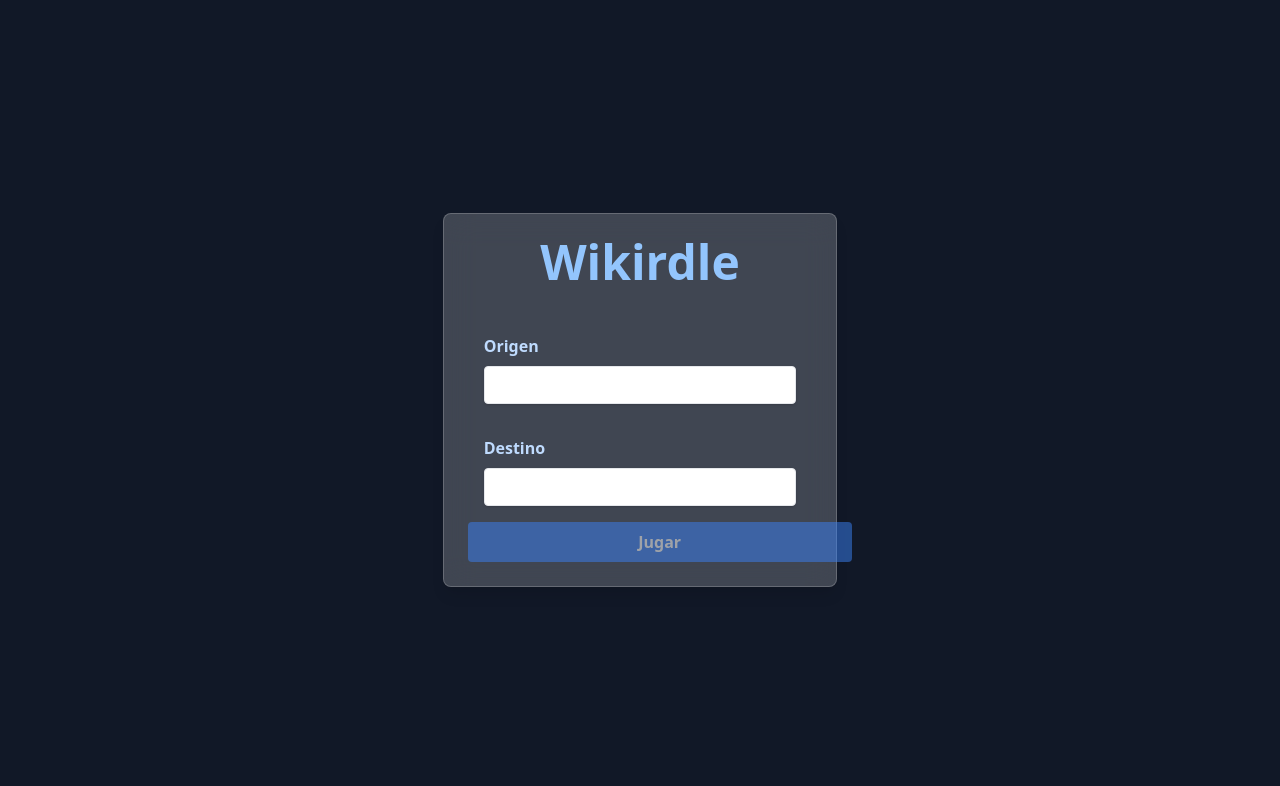
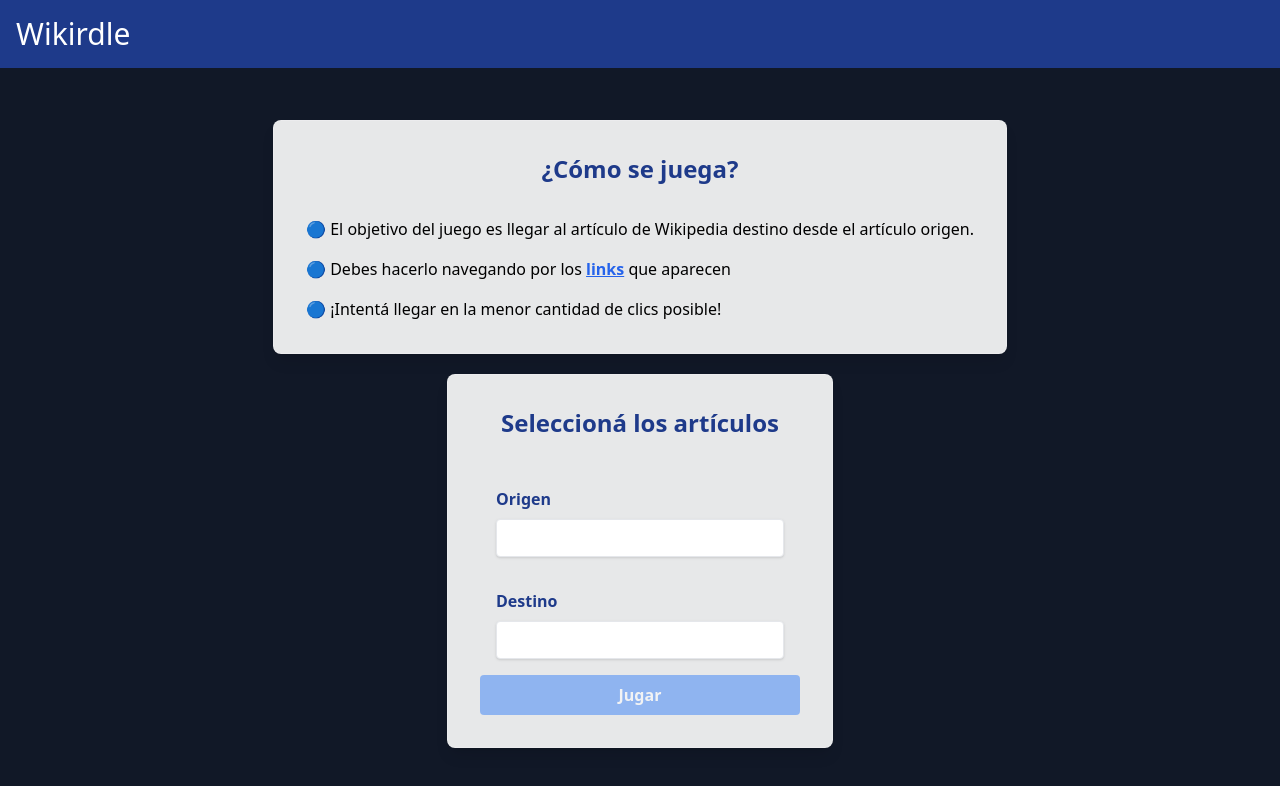
Before and after one commit to sebastianvelo/wikirdle, a React (Create React App) app: page / in a window 1280 px wide. Shown: the top 786 px of the page. Built offline with nearby package versions, Linux system fonts and the light colour scheme.

Commit message:
Updating styles

```diff
--- a/src/common/components/GlassmorphismCard.tsx
+++ b/src/common/components/GlassmorphismCard.tsx
@@ -6,7 +6,7 @@ interface GlassmorphismCardProps {
 
 const GlassmorphismCard: React.FC<GlassmorphismCardProps> = ({ children }) => {
   return (
-    <div className="bg-white bg-opacity-20 backdrop-filter backdrop-blur-lg rounded-lg border border-white border-opacity-20 shadow-lg p-6 md:w-2/3 lg:w-1/3">
+    <div className="bg-white bg-opacity-90 backdrop-filter backdrop-blur-lg rounded-lg border border-white border-opacity-20 shadow-lg">
       {children}
     </div>
   );
--- /dev/null
+++ b/src/common/components/Header.tsx
@@ -0,0 +1,9 @@
+const Header = () => {
+    return (
+        <div className="bg-blue-900 text-white p-4 w-screen text-center space-y-4 flex justify-between items-center">
+            <h3 className="text-3xl">Wikirdle</h3>
+        </div>
+    );
+}
+
+export default Header;
--- a/src/screens/search/SearchBar.tsx
+++ b/src/screens/search/SearchBar.tsx
@@ -40,7 +40,7 @@ const SearchBar = (props: SearchBarProps) => {
 
   return (
     <div className="p-4">
-      <label className="block text-blue-200 font-bold mb-2">
+      <label className="block text-blue-900 font-bold mb-2">
         {props.title}
       </label>
       <input
--- a/src/screens/search/SearchScreen.tsx
+++ b/src/screens/search/SearchScreen.tsx
@@ -2,19 +2,32 @@ import React, { useState } from "react";
 import GlassmorphismCard from "../../common/components/GlassmorphismCard";
 import SearchBar from "./SearchBar";
 import StartGameButton from "./StartGameButton";
+import Header from "../../common/components/Header";
 
 const SearchScreen: React.FC = () => {
   const [origin, setOrigin] = useState("");
   const [destination, setDestination] = useState("");
 
   return (
-    <div className="flex items-center align-center justify-center bg-gray-900 h-screen w-screen p-12">
+    <div className="w-screen h-screen flex flex-col">
+      <Header />
+      <div className="py-8 px-4 flex flex-col h-full justify-between sm:justify-evenly items-center bg-gray-900">
         <GlassmorphismCard>
-        <div className="flex flex-col align-center justify-center">
-          <h1 className="text-5xl font-bold text-center text-blue-300 mb-8">
-            Wikirdle
+          <div className="p-8 space-y-4">
+            <h1 className="text-2xl font-bold text-center text-blue-900 mb-8">
+              ¿Cómo se juega?
             </h1>
+            <p>🔵 El objetivo del juego es llegar al artículo de Wikipedia destino desde el artículo origen.</p>
+            <p>🔵 Debes hacerlo navegando por los <span className="text-blue-600 font-bold underline">links</span> que aparecen</p>
+            <p>🔵 ¡Intentá llegar en la menor cantidad de clics posible!</p>
+          </div>
+        </GlassmorphismCard>
+        <GlassmorphismCard>
+          <div className="flex flex-col align-center justify-center w-96 p-8">
             <div className="flex flex-col align-center justify-center w-full">
+              <h1 className="text-2xl font-bold text-center text-blue-900 mb-8">
+                Seleccioná los artículos
+              </h1>
               <SearchBar title="Origen" value={origin} setter={setOrigin} />
               <SearchBar title="Destino" value={destination} setter={setDestination} />
               <StartGameButton origin={origin} destination={destination} />
@@ -23,6 +36,7 @@ const SearchScreen: React.FC = () => {
           </div>
         </GlassmorphismCard>
       </div>
+    </div>
   );
 };
 
--- a/src/screens/search/StartGameButton.tsx
+++ b/src/screens/search/StartGameButton.tsx
@@ -17,7 +17,7 @@ const StartGameButton = (props: StartGameButtonProps) => {
     <button
       onClick={startGame}
       disabled={!props.origin || !props.destination}
-      className="bg-blue-500 hover:bg-blue-500 text-white font-bold py-2 px-4 rounded disabled:opacity-50 disabled:cursor-not-allowed w-96 mx-auto"
+      className="bg-blue-500 hover:bg-blue-500 text-white font-bold py-2 px-4 rounded disabled:opacity-50 disabled:cursor-not-allowed "
     >
       Jugar
     </button>
--- a/src/screens/wiki/WikiFrame.tsx
+++ b/src/screens/wiki/WikiFrame.tsx
@@ -12,7 +12,7 @@ const WikiFrame = (props: WikiFrameProps) => {
       {!props.isLoading && (
         <div
           id="wiki"
-        className="border-2 flex align-center bg-white p-4 overflow-y-scroll"
+          className="border-2 flex align-center bg-white p-4 overflow-y-scroll h-full"
           onClick={props.handler}
           dangerouslySetInnerHTML={{ __html: props.htmlContent }}
         ></div>
--- a/src/screens/wiki/WikiScreen.tsx
+++ b/src/screens/wiki/WikiScreen.tsx
@@ -5,7 +5,7 @@ import LoadingSpin from "../../common/components/LoadingSpin";
 import { Params, ScreenPath } from "../../common/utils/utils";
 import WikiFrame from "./WikiFrame";
 import WikiScreenFooter from "./WikiScreenFooter";
-import WikiScreenHeader from "./WikiScreenHeader";
+import Header from "../../common/components/Header";
 
 const WikiScreen: React.FC = () => {
   const location = useLocation();
@@ -63,10 +63,10 @@ const WikiScreen: React.FC = () => {
 
   return (
     <div className="w-screen h-screen flex flex-col">
-      <WikiScreenHeader destination={destination} />
+      <Header />
       <LoadingSpin isLoading={isLoading} />
       <WikiFrame htmlContent={htmlContent} handler={handleLinkClick} isLoading={isLoading} />
-      <WikiScreenFooter clickCount={clickCount} />
+      <WikiScreenFooter clickCount={clickCount} destination={destination} />
     </div>
   );
 };
--- a/src/screens/wiki/WikiScreenFooter.tsx
+++ b/src/screens/wiki/WikiScreenFooter.tsx
@@ -1,11 +1,19 @@
 interface WikiScreenFooterProps {
     clickCount: number;
+    destination: string;
 }
 
 const WikiScreenFooter = (props: WikiScreenFooterProps) => {
     return (
-        <div className="bg-gray-900 text-white border-b-2 border-black p-4">
-            <h3 className="text-lg mb-4">Clicks: {props.clickCount}</h3>
+        <div className="bg-gray-900 text-white border-b-2 border-black p-4 flex justify-between items-center">
+            <div>
+                <h2 className="text-sm">Destino:</h2>
+                <h2 className="text-xl font-bold">{props.destination}</h2>
+            </div>
+            <div>
+                <h2 className="text-sm">Clicks:</h2>
+                <h2 className="text-xl font-bold">{props.clickCount}</h2>
+            </div>
         </div>
     );
 }
--- a/src/screens/wiki/WikiScreenHeader.tsx
+++ b/src/screens/wiki/WikiScreenHeader.tsx
@@ -1,15 +1,7 @@
-interface WikiScreenHeaderProps {
-    destination: string;
-}
-
-const WikiScreenHeader = (props: WikiScreenHeaderProps) => {
+const WikiScreenHeader = () => {
     return (
-        <div className="bg-gray-900 text-white p-4 w-screen text-center space-y-4">
-            <h3 className="text-2xl underline underline-offset-4">Wikirdle</h3>
-            <div className="flex align-center justify-evenly items-center ">
-                <h2 className="text-xl font-bold">Artículo destino:</h2>
-                <h2 className="text-xl font-bold">{props.destination}</h2>
-            </div>
+        <div className="bg-gray-900 text-white p-4 w-screen text-center space-y-4 flex justify-between items-center">
+            <h3 className="text-3xl">Wikirdle</h3>
         </div>
     );
 }
--- a/src/wikipedia/Wikipedia.ts
+++ b/src/wikipedia/Wikipedia.ts
@@ -1,7 +1,7 @@
 import axios from 'axios';
 
 export const searchWikipediaArticles = async (query: string): Promise<string[]> => {
-    const endpoint = 'https://en.wikipedia.org/w/api.php';
+    const endpoint = 'https://es.wikipedia.org/w/api.php';
     const params = {
         action: 'query',
         list: 'search',
@@ -31,7 +31,7 @@ export const getWikipediaMobileHtml = async (articleTitle: string): Promise<stri
     // Codificar el título del artículo para URL
     const encodedTitle = encodeURIComponent(articleTitle);
 
-    const url = `https://en.m.wikipedia.org/api/rest_v1/page/mobile-html/${encodedTitle}`;
+    const url = `https://es.m.wikipedia.org/api/rest_v1/page/mobile-html/${encodedTitle}`;
 
     try {
         const response = await axios.get(url, {
```
Lines whose indentation alone changed are shown as unchanged.
